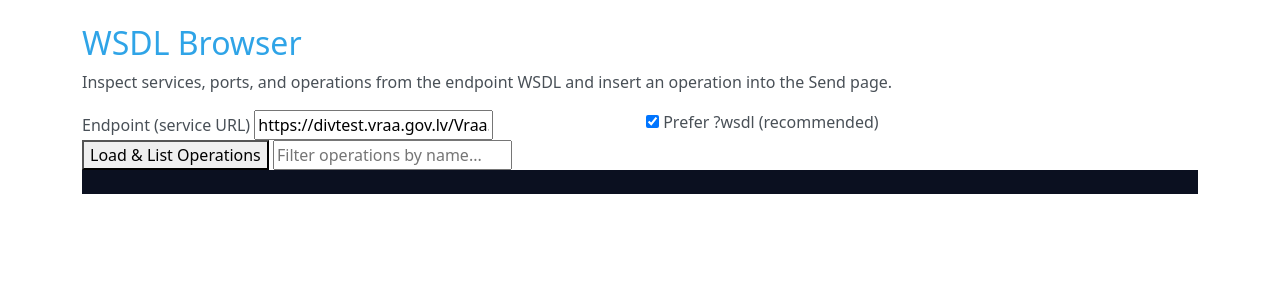
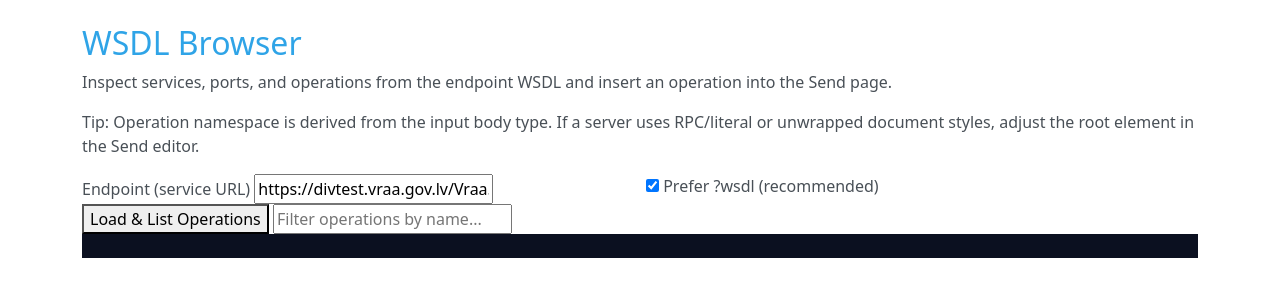
Before and after one commit to rg4444/e_invoice_Latvia, a FastAPI app: page /wsdlui in a window 1280 px wide. Shown: the part 58-358 px from the top of the page. Run offline with FastAPI, Linux system fonts and the light colour scheme; parts of the project's set-up code (start-up, migrations or seed data) failed here and were passed over; some libraries are stand-ins or nearby versions.

Commit message:
Make WSDL Browser Zeep-safe

```diff
--- a/app/main.py
+++ b/app/main.py
@@ -65,6 +65,27 @@ def _wsdl_session(cfg):
         s.cert = cert
     s.verify = True  # use system CA store
     return s
+
+
+def _op_namespace(op, client):
+    """
+    Prefer the operation input body type QName namespace.
+    Fallback to the WSDL target namespace (client.wsdl.tns).
+    """
+    try:
+        body = getattr(op.input, "body", None)
+        if body is not None:
+            tp = getattr(body, "type", None)
+            qn = getattr(tp, "qname", None)
+            if qn is not None and getattr(qn, "namespace", None):
+                return qn.namespace
+    except Exception:
+        pass
+    # Fallback
+    try:
+        return client.wsdl.tns
+    except Exception:
+        return None
 
 
 @app.get("/cert", response_class=HTMLResponse)
@@ -451,19 +472,27 @@ def wsdl_inspect(url: str = Form(""), prefer_multi: bool = Form(True)):
             for svc in cl.wsdl.services.values():
                 for port in svc.ports.values():
                     for op in port.binding._operations.values():
+                        ns = _op_namespace(op, cl)
+                        sig = ""
+                        try:
+                            sig = op.input.signature(cl.wsdl.types)
+                        except Exception:
+                            sig = "(signature unavailable)"
                         ops.append({
                             "service": str(svc.name),
                             "port": str(port.name),
                             "operation": str(op.name),
                             "soap_action": op.soapaction,
-                            "input_signature": op.input.signature(cl.wsdl.types),
-                            "ns": port.binding.wsdl.port_type._name.namespace,
+                            "ns": ns,
+                            "input_signature": sig,
                         })
             return JSONResponse({"ok": True, "url": wsdl_url, "count": len(ops), "operations": ops})
         except NotImplementedError as e:
-            errors.append({"url": wsdl_url, "stage": "wsdl-parse", "error": str(e)})
+            errors.append({"url": wsdl_url, "stage": "wsdl-parse", "error": str(e),
+                           "hint": "WCF ?singleWsdl can omit schemaLocation. Prefer ?wsdl."})
         except requests.exceptions.SSLError as e:
-            errors.append({"url": wsdl_url, "stage": "tls-verify", "error": str(e)})
+            errors.append({"url": wsdl_url, "stage": "tls-verify", "error": str(e),
+                           "hint": "Use system CA for public hosts; do not set CA bundle to the client chain for WSDL fetch."})
         except Exception as e:
             errors.append({"url": wsdl_url, "stage": "zeep-init", "error": str(e)})
 
--- a/app/templates/wsdlui.html
+++ b/app/templates/wsdlui.html
@@ -2,6 +2,7 @@
 {% block content %}
 <h2>WSDL Browser</h2>
 <p>Inspect services, ports, and operations from the endpoint WSDL and insert an operation into the Send page.</p>
+<p class="note">Tip: Operation namespace is derived from the input body type. If a server uses RPC/literal or unwrapped document styles, adjust the root element in the Send editor.</p>
 
 <div class="grid">
   <label>Endpoint (service URL)
```
Also changed, not shown: app/wsdl_body.py (+35 -16 lines).
